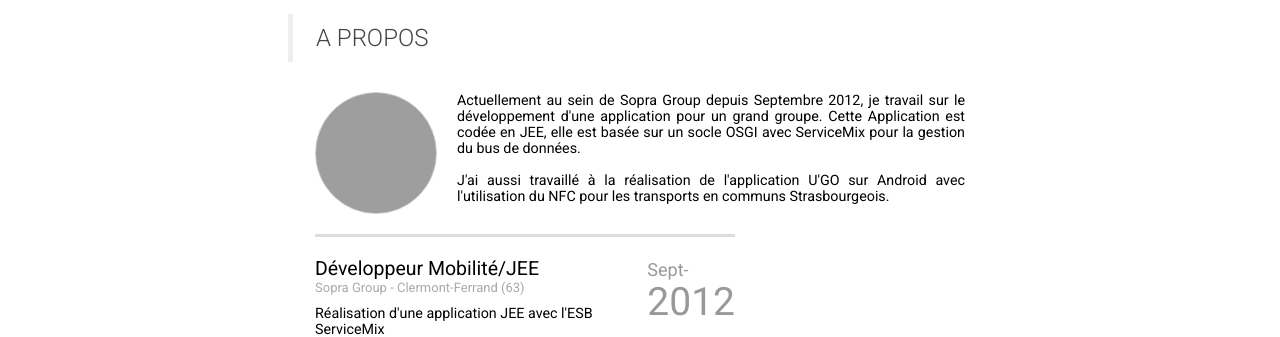
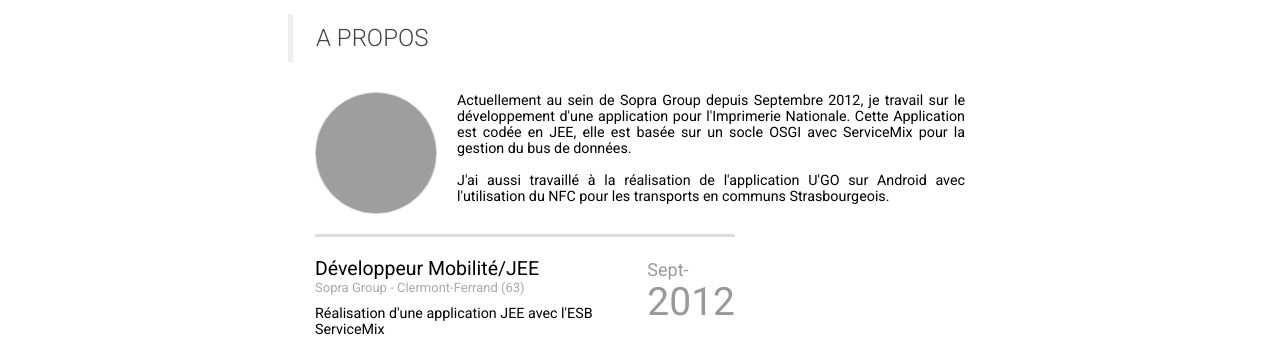
Before and after one commit to devnied/devnied.github.io, a Jekyll site: the page built from apropos.html, in a window 1280 px wide. Shown: the part 418-755 px from the top of the page. Built offline with Jekyll 4.4.1, drawn with Linux system fonts in a browser that asks for light colours; some web fonts are replaced; Markdown is read by kramdown in place of the engine named in the settings; grey boxes are pictures that could not be loaded.

Commit message:
Revert commit

```diff
--- a/apropos.html
+++ b/apropos.html
@@ -8,7 +8,7 @@ title: A Propos
 
 <img class="gravatar" src="http://www.gravatar.com/avatar/26e414afca8d7c94cb1b43adf91c24d6?s=150" alt="Julien Millau"/>
 <div class="intro">
-Actuellement au sein de Sopra Group depuis Septembre 2012, je travail sur le développement d'une application pour un grand groupe. Cette Application est codée en JEE, elle est basée sur un socle OSGI avec ServiceMix pour la gestion du bus de données.
+Actuellement au sein de Sopra Group depuis Septembre 2012, je travail sur le développement d'une application pour l'Imprimerie Nationale. Cette Application est codée en JEE, elle est basée sur un socle OSGI avec ServiceMix pour la gestion du bus de données.
 <br/><br/>
 J'ai aussi travaillé à la réalisation de l'application U'GO sur Android avec l'utilisation du NFC pour les transports en communs Strasbourgeois.
 </div>
```
